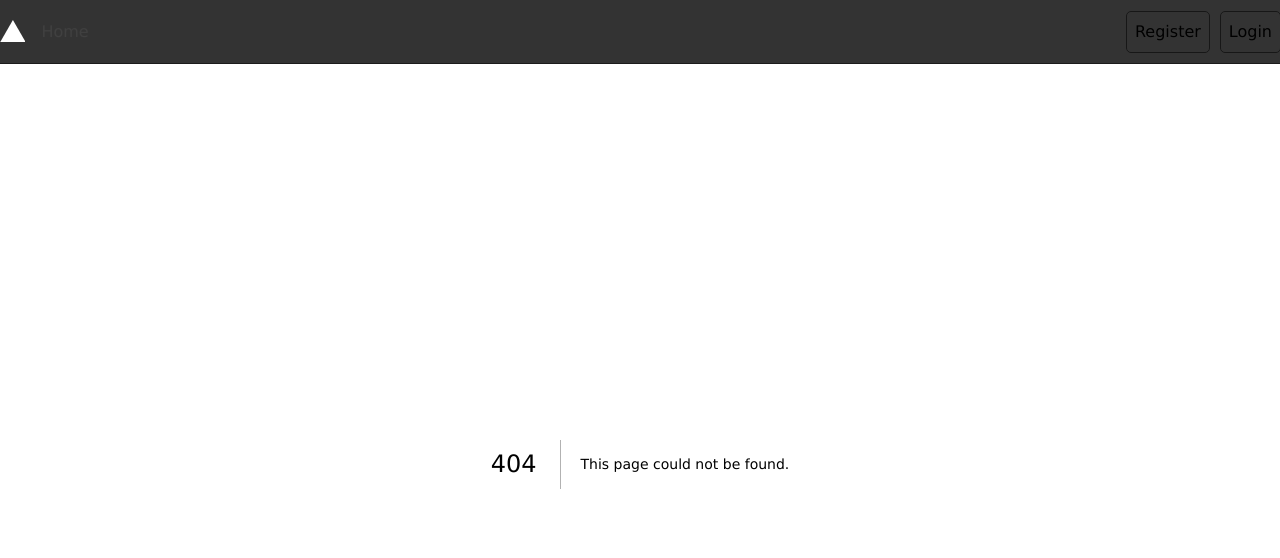
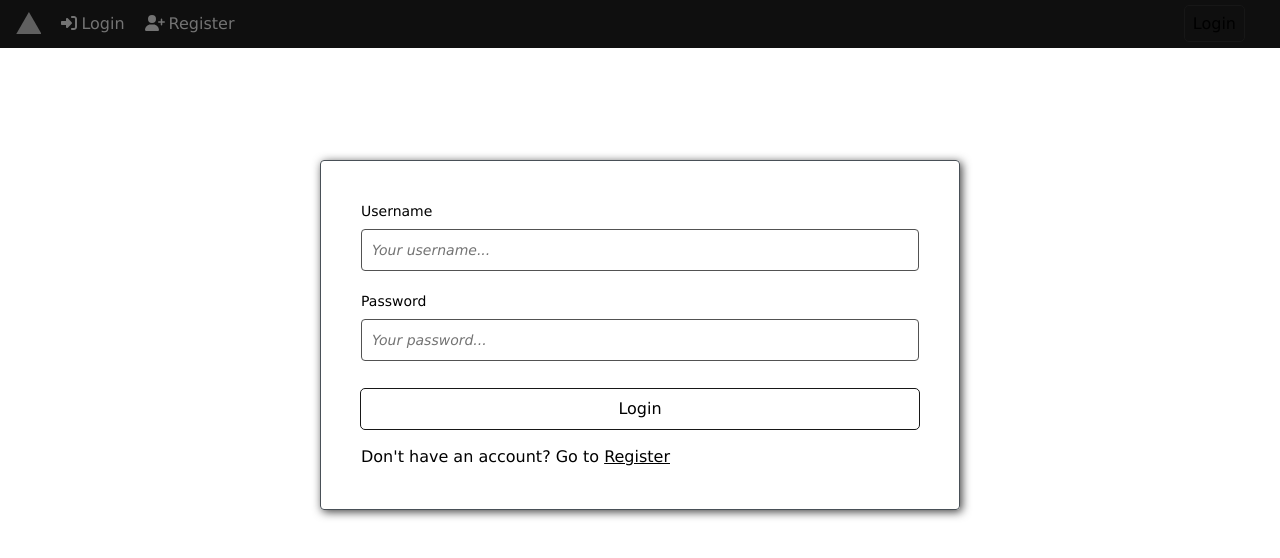
Before and after one commit to lukasstarinsky/vaii, a Next.js app in the folder frontend/: page /auth/login in a window 1280 px wide. Before the commit this address had no page. Shown: the top 558 px of the page. Built offline with nearby package versions, Linux system fonts and the light colour scheme.

Commit message:
Add auth pages

```diff
--- a/frontend/package.json
+++ b/frontend/package.json
@@ -9,6 +9,9 @@
     "lint": "next lint"
   },
   "dependencies": {
+    "@fortawesome/fontawesome-svg-core": "^6.4.2",
+    "@fortawesome/free-solid-svg-icons": "^6.4.2",
+    "@fortawesome/react-fontawesome": "^0.2.0",
     "next": "13.5.4",
     "react": "^18",
     "react-dom": "^18"
--- /dev/null
+++ b/frontend/src/app/auth/login/page.tsx
@@ -0,0 +1,13 @@
+import TextInput from "@/app/components/TextInput";
+import Link from "next/link";
+
+export default function Login() {
+  return (
+    <div className="w-6/12 rounded p-10 section-border">
+      <TextInput id="username" label="Username" type="text" placeholder="Your username..." />
+      <TextInput id="password" label="Password" type="password" placeholder="Your password..." className="mt-5" />
+      <input type="submit" className="mt-7 p-2 rounded hover:bg-neutral-900 hover:text-white outline outline-1 outline-neutral-900 w-full" value="Login" />
+      <h2 className="mt-4">Don't have an account? Go to <Link href="/auth/register" className="underline">Register</Link></h2>
+    </div>
+  )
+}
--- /dev/null
+++ b/frontend/src/app/auth/register/page.tsx
@@ -0,0 +1,15 @@
+import TextInput from "@/app/components/TextInput";
+import Link from "next/link";
+
+export default function Register() {
+  return (
+    <div className="w-6/12 rounded p-10 section-border">
+      <TextInput id="username" label="Username" type="text" placeholder="Your username..." />
+      <TextInput id="email" label="E-Mail" type="text" placeholder="Your e-mail..." className="mt-5" />
+      <TextInput id="password" label="Password" type="password" placeholder="Your password..." className="mt-5" />
+      <TextInput id="password-repeat" label="Repeat Password" type="password" placeholder="Repeat your password..." className="mt-5" />
+      <input type="submit" className="mt-7 p-2 rounded hover:bg-neutral-900 hover:text-white outline outline-1 outline-neutral-900 w-full" value="Register" />
+      <h2 className="mt-4">Already have an account? Go to <Link href="/auth/login" className="underline">Login</Link></h2>
+    </div>
+  )
+}
--- /dev/null
+++ b/frontend/src/app/components/TextInput.tsx
@@ -0,0 +1,19 @@
+import Link from "next/link";
+import "./navbar.css";
+
+interface InputProps {
+  id: string,
+  type: string,
+  label: string,
+  placeholder?: string,
+  className?: string
+};
+
+export default function Input(props: InputProps) {
+  return (
+    <div className={props.className}>
+      <label htmlFor={props.id} className="block mb-2 text-sm font-medium">{props.label}</label>
+      <input type={props.type} id={props.id} className="border border-neutral-600 placeholder:italic placeholder:text-neutral-500 text-white text-sm rounded w-full p-2.5" placeholder={props.placeholder} />
+    </div>
+  )
+}
--- a/frontend/src/app/components/navbar.css
+++ b/frontend/src/app/components/navbar.css
@@ -1,5 +1,4 @@
-/* Header */
-.header {
-  border-bottom: 1px solid rgb(28, 28, 28);
-  background-color: rgba(var(--background-rgb), 0.8);
+.navbar {
+  padding: .75rem 1rem;
+  background-color: rgb(15, 15, 15);
 }
--- a/frontend/src/app/components/navbar.tsx
+++ b/frontend/src/app/components/navbar.tsx
@@ -1,20 +1,28 @@
+import Link from "next/link";
 import "./navbar.css";
+import { FontAwesomeIcon } from "@fortawesome/react-fontawesome";
+import { faSignInAlt } from "@fortawesome/free-solid-svg-icons";
+import { faUserPlus } from "@fortawesome/free-solid-svg-icons/faUserPlus";
 
 export default function Navbar() {
   return (
-    <header className="header flex justify-center w-full sticky top-0 h-16">
-      <nav className="container flex justify-between items-center">
+    <nav className="navbar flex justify-between w-full sticky top-0">
       <div className="flex">
         <svg xmlns="http://www.w3.org/2000/svg" height="22" role="img" viewBox="0 0 74 64">
-            <path d="M37.5896 0.25L74.5396 64.25H0.639648L37.5896 0.25Z" fill="#fff"></path>
+          <path d="M37.5896 0.25L74.5396 64.25H0.639648L37.5896 0.25Z" fill="#606060"></path>
         </svg>
-          <a href="#" className="ms-4 text-neutral-700 hover:text-white">Home</a>
+        <Link href="/auth/login" className="ms-5 text-neutral-500 hover:text-white">
+          <FontAwesomeIcon icon={faSignInAlt} className="me-1" />
+          Login
+        </Link>
+        <Link href="/auth/register" className="ms-5 text-neutral-500 hover:text-white">
+          <FontAwesomeIcon icon={faUserPlus} className="me-1" />
+          Register
+        </Link>
       </div>
-        <div>
-          <button className="outline p-2 rounded hover:bg-neutral-900 outline-1 me-3 outline-neutral-900">Register</button>
-          <button className="outline p-2 rounded hover:bg-neutral-900 outline-1 outline-neutral-900">Login</button>
+      <div className="me-5">
+        <Link href="/auth/login" className="outline p-2 rounded hover:bg-neutral-900 outline-1 outline-neutral-900">Login</Link>
       </div>
     </nav>
-    </header>
   )
 }
--- a/frontend/src/app/globals.css
+++ b/frontend/src/app/globals.css
@@ -3,8 +3,9 @@
 @tailwind utilities;
 
 :root {
-  --foreground-rgb: 255, 255, 255;
-  --background-rgb: 0, 0, 0;
+  --foreground-rgb: 0, 0, 0;
+  --background-rgb: 255, 255, 255;
+  --section-border: #495057;
 }
 
 * {
@@ -23,3 +24,20 @@ body {
   color: rgb(var(--foreground-rgb));
   background-color: rgb(var(--background-rgb));
 }
+
+input[type="submit"] {
+  cursor: pointer;
+}
+
+.section-border {
+  -webkit-box-shadow: 2px 2px 10px 0px rgba(0,0,0,0.75);
+  -moz-box-shadow: 2px 2px 10px 0px rgba(0,0,0,0.75);
+  box-shadow: 2px 2px 10px 0px rgba(0,0,0,0.75);
+  padding: 2.5rem;
+  border: 1px solid var(--section-border);
+}
+
+.section {
+  padding: 2.5rem;
+  border: 1px solid var(--section-border);
+}
--- a/frontend/src/app/layout.tsx
+++ b/frontend/src/app/layout.tsx
@@ -1,6 +1,10 @@
+import "@fortawesome/fontawesome-svg-core/styles.css";
 import "./globals.css"
 import { Metadata } from "next"
 import Navbar from "./components/navbar";
+
+import { config } from "@fortawesome/fontawesome-svg-core";
+config.autoAddCss = false;
 
 export const metadata: Metadata = {
   title: "Home",
@@ -9,10 +13,12 @@ export const metadata: Metadata = {
 export default function RootLayout({ children }: { children: React.ReactNode }) {
   return (
     <html lang="en">
-      <body>
+      <body className="flex flex-col">
         <Navbar />
 
-        {children}
+        <main className="container self-center flex justify-center mt-28">
+          {children}
+        </main>
       </body>
     </html>
   )
--- a/frontend/src/app/page.tsx
+++ b/frontend/src/app/page.tsx
@@ -1,7 +1,7 @@
 
 export default function Home() {
   return (
-    <main>
+    <>
       <h1>test</h1>
       <h1>test</h1>
       <h1>test</h1>
@@ -116,6 +116,6 @@ export default function Home() {
       <h1>test</h1>
       <h1>test</h1>
       <h1>test</h1>
-    </main>
+    </>
   )
 }
```
Also changed, not shown: 1 other file (tests, documents, lock files or other folders). Lines whose indentation alone changed are shown as unchanged.
